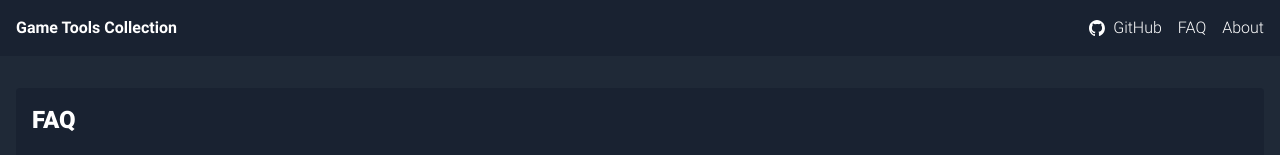
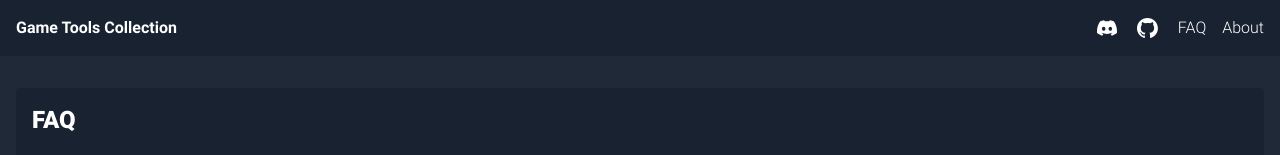
Before and after one commit to RyudoSynbios/game-tools-collection, a SvelteKit app: page /faq in a window 1280 px wide. Shown: the top 155 px of the page. Built offline with nearby package versions, Linux system fonts and the light colour scheme.

Commit message:
feat: add Discord link

```diff
--- a/src/routes/+layout.svelte
+++ b/src/routes/+layout.svelte
@@ -29,12 +29,14 @@
     <div class="gtc-header-inner">
       <a class="gtc-header-logo" href="/">Game Tools Collection</a>
       <div>
+        <a href="https://discord.gg/bKrZcfWxXD" target="_blank">
+          <img src="/img/discord-mark-white.svg" alt="Discord Logo" />
+        </a>
         <a
           href="https://github.com/RyudoSynbios/game-tools-collection"
           target="_blank"
         >
           <img src="/img/github-mark-white.svg" alt="GitHub Logo" />
-          GitHub
         </a>
         <a href="/faq">FAQ</a>
         <a href="/about">About</a>
@@ -73,7 +75,7 @@
             }
 
             & img {
-              @apply mr-2 h-4;
+              @apply mr-1 h-5;
             }
           }
         }
--- a/src/routes/+page.svelte
+++ b/src/routes/+page.svelte
@@ -118,8 +118,8 @@
     </p>
     <p>
       If a tool doesn't work as it should, if a game you love is missing or if
-      you any questions, you can contact me on <a
-        href="https://discordapp.com/users/433693716587216896"
+      you any questions, you can reach me on <a
+        href="https://discord.gg/bKrZcfWxXD"
       >
         Discord
       </a>
--- a/src/routes/faq/+page.svelte
+++ b/src/routes/faq/+page.svelte
@@ -37,8 +37,8 @@
   </p>
   <p>
     If you are in possession of a save file that is not recognized by the tools,
-    you can contact me on <a
-      href="https://discordapp.com/users/433693716587216896"
+    you can reach me on <a
+      href="https://discord.gg/bKrZcfWxXD"
     >
       Discord
     </a>
```
Also changed, not shown: static/img/discord-mark-white.svg (added).
